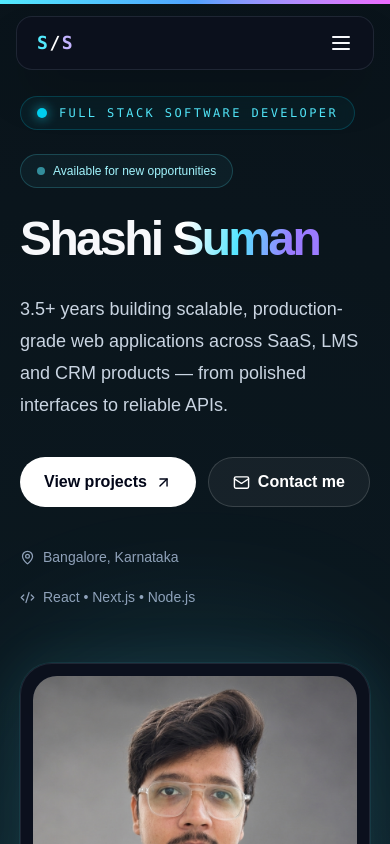
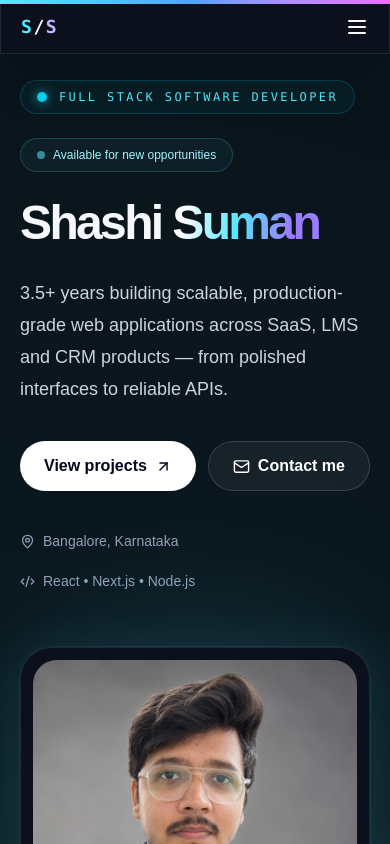
Before and after one commit to Shashi242/portfolio, a Next.js app: page / in a window 390 px wide. Shown: the top 844 px of the page. Built offline with nearby package versions, Linux system fonts and the light colour scheme.

Commit message:
ui update

```diff
--- a/app/page.js
+++ b/app/page.js
@@ -88,8 +88,8 @@ export default function Page() {
   return <main className="overflow-hidden">
     <motion.div className="fixed left-0 top-0 z-[100] h-1 w-full origin-left bg-gradient-to-r from-cyan-300 via-blue-400 to-fuchsia-400" style={{ scaleX }} />
 
-    <nav className="fixed left-0 right-0 top-0 z-50 px-4 pt-4 md:px-8">
-      <div className="glass mx-auto flex max-w-7xl items-center justify-between rounded-2xl px-5 py-3 shadow-2xl">
+    <nav className="fixed left-0 right-0 top-0 z-50 md:px-8">
+      <div className="glass mx-auto flex max-w-7xl items-center justify-between md:rounded-b-2xl px-5 py-3 shadow-2xl">
         <button
           onClick={() => window.scrollTo({ top: 0, behavior: "smooth" })}
           className="group flex items-center font-mono text-lg font-extrabold tracking-tight"
@@ -107,10 +107,10 @@ export default function Page() {
         <a href="mailto:raj34828@gmail.com" className="hidden rounded-full border border-cyan-300/30 px-4 py-2 text-xs font-semibold text-cyan-200 transition hover:bg-cyan-300/10 md:block">Let’s talk</a>
         <button className="md:hidden" onClick={() => setOpen(!open)} aria-label="Toggle menu">{open ? <X /> : <Menu />}</button>
       </div>
-      {open && <div className="glass mx-auto mt-2 max-w-7xl rounded-2xl p-3 md:hidden">{nav.map(n => <button key={n} onClick={() => go(n)} className="block w-full rounded-xl px-4 py-3 text-left text-sm text-slate-200 hover:bg-white/5">{n}</button>)}</div>}
+      {open && <div className="glass mx-auto max-w-7xl rounded-b-2xl p-3 md:hidden">{nav.map(n => <button key={n} onClick={() => go(n)} className="block w-full rounded-xl px-4 py-3 text-left text-sm text-slate-200 hover:bg-white/5">{n}</button>)}</div>}
     </nav>
 
-    <section className="relative flex min-h-screen items-center px-5 md:pt-10 pt-8 md:px-8">
+    <section className="relative flex min-h-screen items-center px-5 md:pt-10 pt-4 md:px-8">
       <div className="absolute inset-0 -z-20 bg-[#05070d]" />
       <motion.div style={{ y }} className="absolute inset-0 -z-10 bg-cover bg-center opacity-70" style={{ backgroundImage: "url(/tech-bg.png)" }} aria-hidden="true" />
       <div className="absolute inset-0 -z-10 bg-[radial-gradient(circle_at_18%_40%,rgba(5,7,13,.15),#05070d_72%)]" />
```
